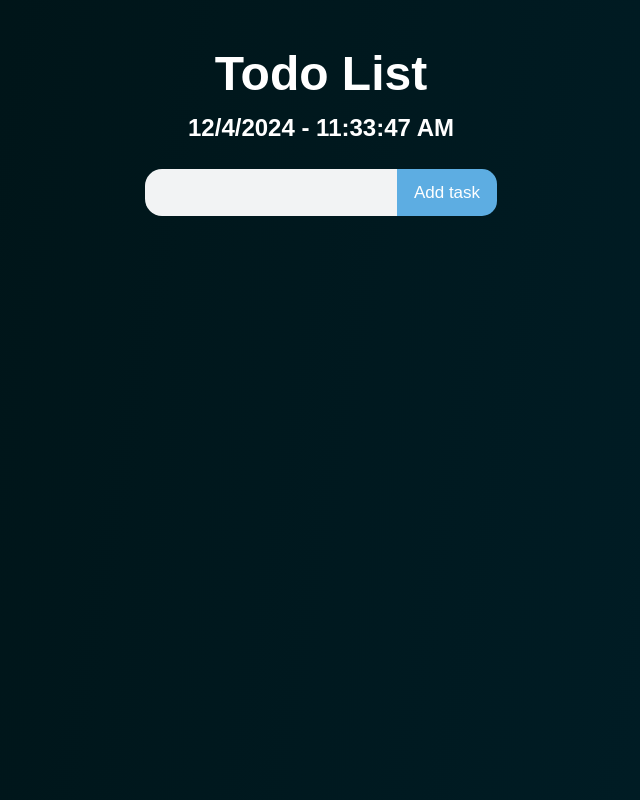
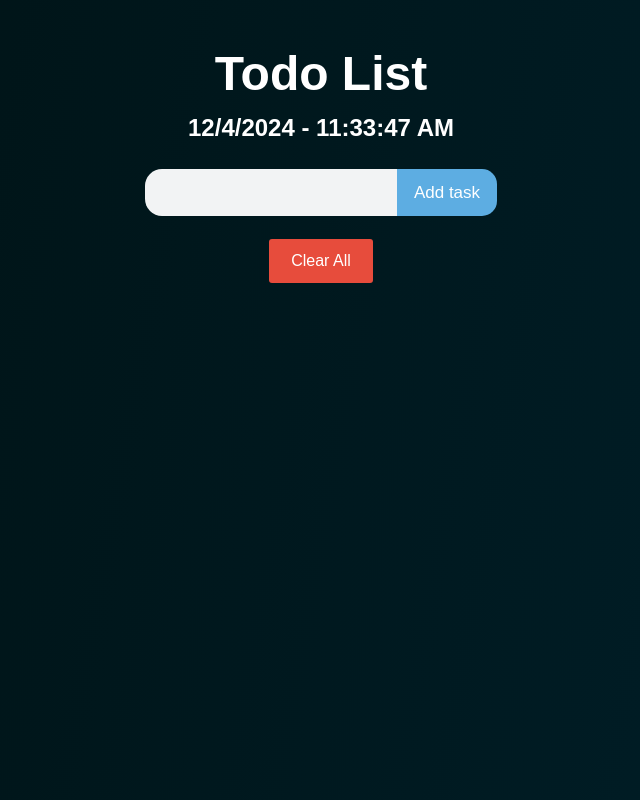
Before and after one commit to AvinashS97/reactJs, a React (Vite) app: page / in a window 1280 px wide. Shown: the whole page, without its empty margins (319-959 px from the left). Built offline with nearby package versions, Linux system fonts and the light colour scheme.

Commit message:
V37 Done

```diff
--- a/src/projects/Todo/Todo.css
+++ b/src/projects/Todo/Todo.css
@@ -10,6 +10,7 @@
   display: flex;
   flex-direction: column;
   min-height: 100vh;
+  min-width: 100vw;
   padding-top: 3%;
   background-image: linear-gradient(100deg, #001214, #001f29);
   color: white;
--- a/src/projects/Todo/Todo.jsx
+++ b/src/projects/Todo/Todo.jsx
@@ -10,21 +10,18 @@
   const handleInputChange = value => {
     setInputValue(value)
   }
-
   const handleFormSubmit = event => {
     event.preventDefault()
-
-    if (!inputValue) return
-
+    if (!inputValue) return;
     if (task.includes(inputValue)) {
       setInputValue('')
-      return
+      return;
     }
-
     setTask(prevTask => [...prevTask, inputValue])
-
     setInputValue('')
   }
+
+
 
   // todo Date And Time
   useEffect(() => {
@@ -37,6 +34,20 @@
 
     return () => clearInterval(interval)
   }, [])
+
+  // todo handleDeleteTodo function
+  const handleDeleteTodo = (value) => {
+    // console.log(task);
+    // console.log(value);
+    const updatedTask = task.filter ((curTask) => curTask !== value );
+    setTask(updatedTask);
+  };
+
+  // todo handleClearTodoData function
+  const handleClearTodoData = () => {
+    setTask ([]);
+  }
+
 
   return (
     <section className='todo-container'>
@@ -72,7 +83,7 @@
                 <button className='check-btn'>
                   <MdCheck />
                 </button>
-                <button className='delete-btn'>
+                <button className='delete-btn' onClick={()=> handleDeleteTodo(curTask)}>
                   <MdDeleteForever />
                 </button>
               </li>
@@ -80,6 +91,9 @@
           })}
         </ul>
       </section>
+      <section>
+        <button className='clear-btn' onClick={handleClearTodoData}>Clear All</button>
+      </section>
     </section>
   )
 }
```
